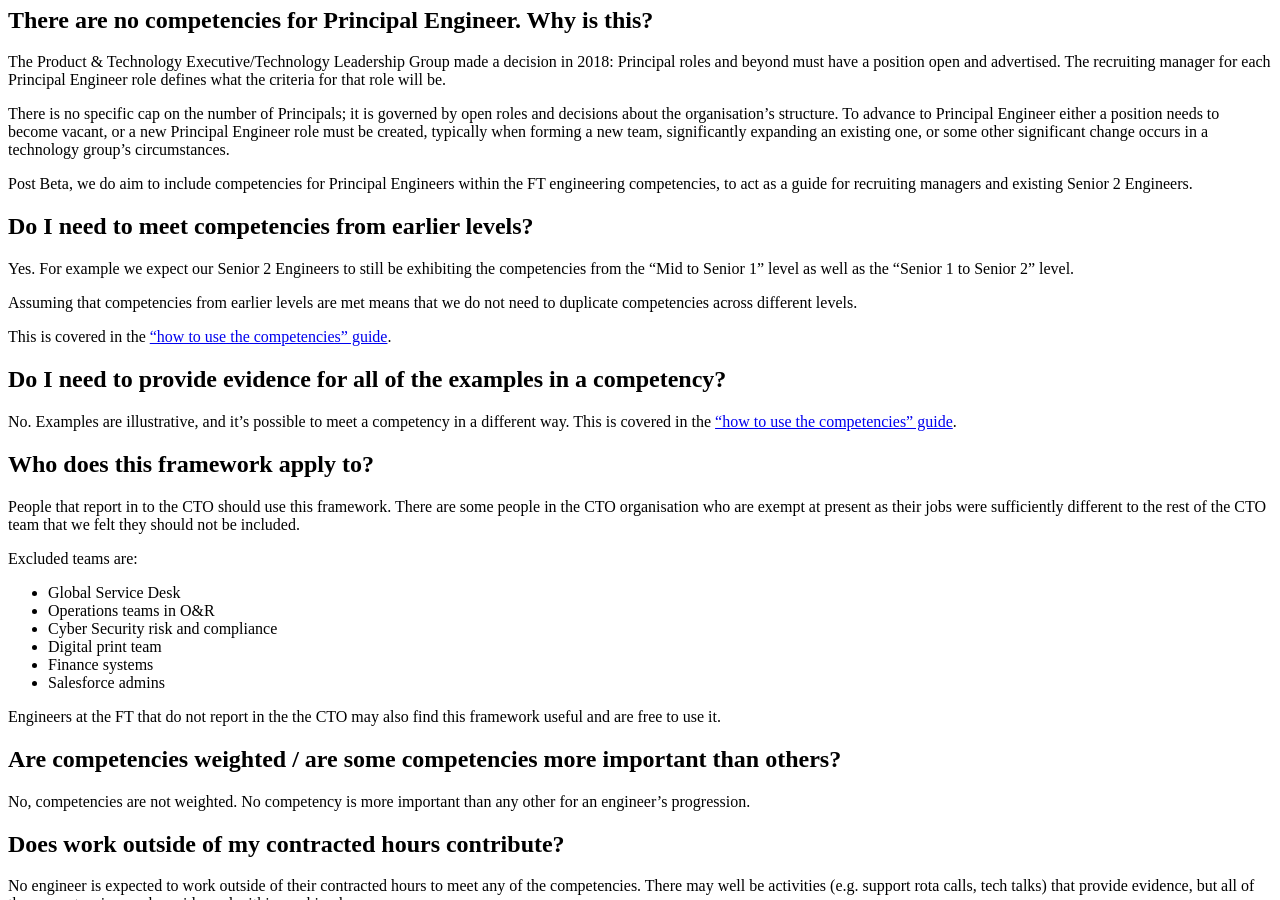
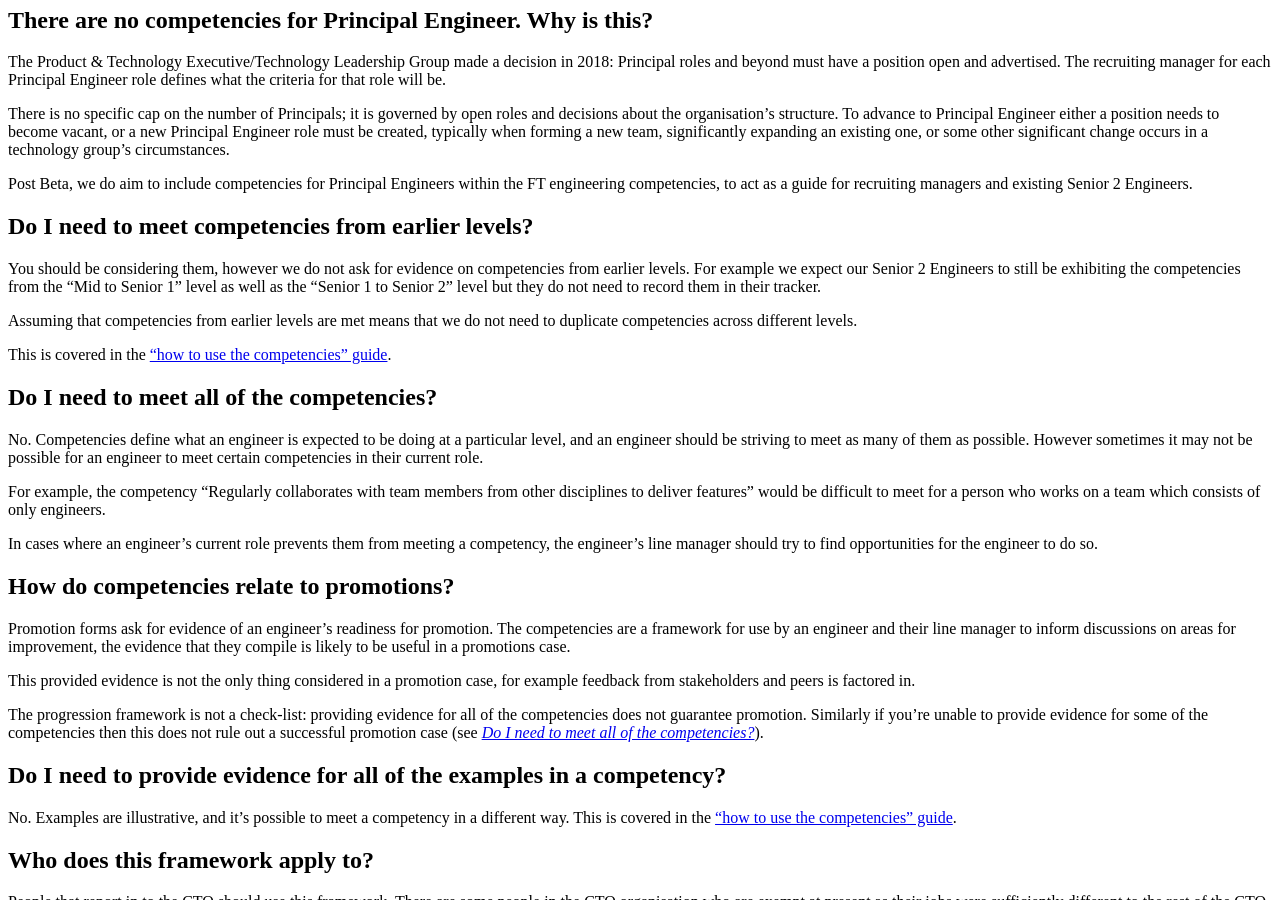
Before and after one commit to Financial-Times/engineering-progression, a Jekyll site: the page built from site/pages/faq.md, in a window 1280 px wide and 900 px high, scrolled down 609 px. Built offline with Jekyll 4.4.1, drawn with Linux system fonts in a browser that asks for light colours; a style sheet for code colours, icons or effects is not loaded.

Commit message:
Add clarity around completion of competencies and promotions (#337)
* Move sentence on levels to the appropriate heading

* Add a note on being unable to meet competencies

* Tone down language on earlier level competencies

* Add an FAQ on meeting all the competencies

* Add an FAQ on how competencies/promotions relate

```diff
--- a/site/pages/faq.md
+++ b/site/pages/faq.md
@@ -50,11 +50,27 @@ existing Senior 2 Engineers.
 
 ## Do I need to meet competencies from earlier levels?
 
-Yes. For example we expect our Senior 2 Engineers to still be exhibiting the competencies from the "Mid to Senior 1" level as well as the "Senior 1 to Senior 2" level.
+You should be considering them, however we do not ask for evidence on competencies from earlier levels. For example we expect our Senior 2 Engineers to still be exhibiting the competencies from the "Mid to Senior 1" level as well as the "Senior 1 to Senior 2" level but they do not need to record them in their tracker.
 
 Assuming that competencies from earlier levels are met means that we do not need to duplicate competencies across different levels.
 
 This is covered in the ["how to use the competencies" guide](/competencies/how-to-use/).
+
+## Do I need to meet all of the competencies?
+
+No. Competencies define what an engineer is expected to be doing at a particular level, and an engineer should be striving to meet as many of them as possible. However sometimes it may not be possible for an engineer to meet certain competencies in their current role.
+
+For example, the competency "Regularly collaborates with team members from other disciplines to deliver features" would be difficult to meet for a person who works on a team which consists of only engineers.
+
+In cases where an engineer's current role prevents them from meeting a competency, the engineer's line manager should try to find opportunities for the engineer to do so.
+
+## How do competencies relate to promotions?
+
+Promotion forms ask for evidence of an engineer's readiness for promotion. The competencies are a framework for use by an engineer and their line manager to inform discussions on areas for improvement, the evidence that they compile is likely to be useful in a promotions case.
+
+This provided evidence is not the only thing considered in a promotion case, for example feedback from stakeholders and peers is factored in.
+
+The progression framework is not a check-list: providing evidence for all of the competencies does not guarantee promotion. Similarly if you're unable to provide evidence for some of the competencies then this does not rule out a successful promotion case (see [_Do I need to meet all of the competencies?_](#do-i-need-to-meet-all-of-the-competencies)).
 
 ## Do I need to provide evidence for all of the examples in a competency?
 
```
Also changed, not shown: site/pages/competencies/how-to-use.md (+4 -2 lines).
